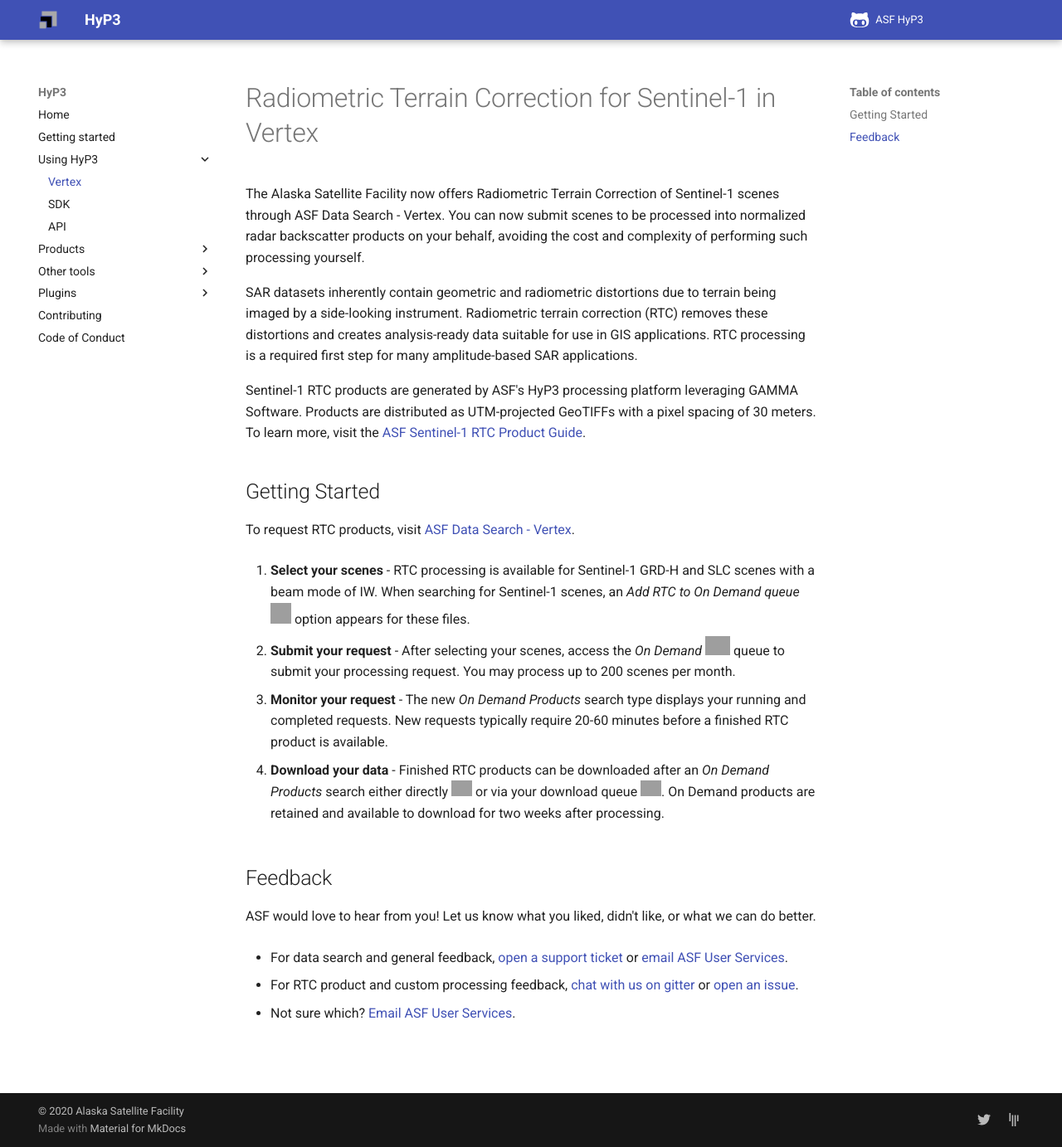
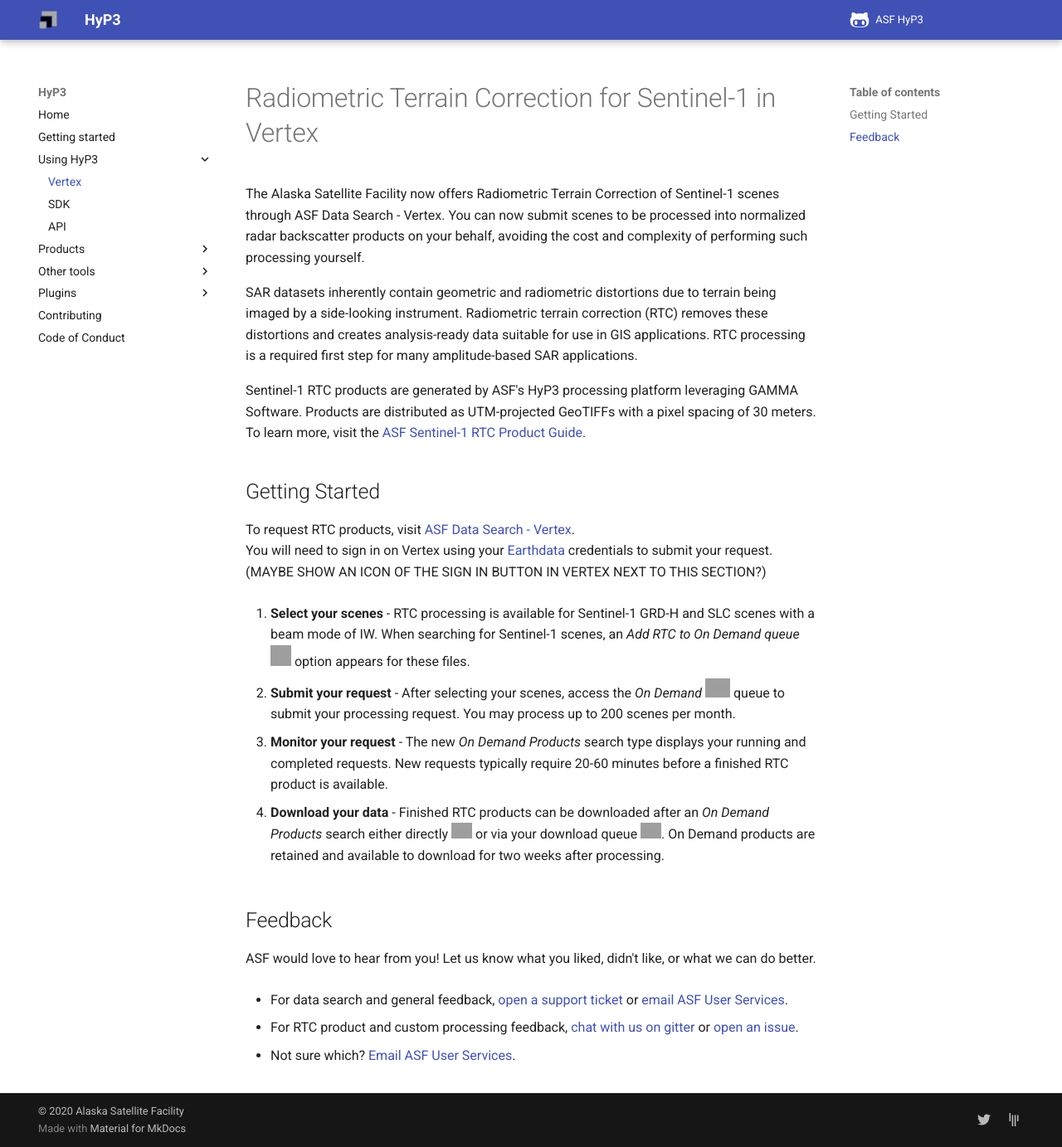
Before and after one commit to ASFHyP3/hyp3-docs, an MkDocs documentation site: the page built from docs/using/vertex.md, in a window 1280 px wide and 1383 px high. Shown: the whole window at 83% size. Built offline with MkDocs 1.6.1 and Material for MkDocs 9.7.7, drawn with Linux system fonts in a browser that asks for light colours; grey boxes are pictures that could not be loaded.

Commit message:
Update vertex.md

```diff
--- a/docs/using/vertex.md
+++ b/docs/using/vertex.md
@@ -9,6 +9,8 @@
 ## Getting Started
 
 To request RTC products, visit [ASF Data Search - Vertex](https://search.asf.alaska.edu).
+You will need to sign in on Vertex using your [Earthdata](https://urs.earthdata.nasa.gov/) credentials to submit your request.
+(MAYBE SHOW AN ICON OF THE SIGN IN BUTTON IN VERTEX NEXT TO THIS SECTION?)
 
 1. **Select your scenes** - RTC processing is available for Sentinel-1 GRD-H and SLC scenes with a beam mode of IW. When searching for Sentinel-1 scenes, an *Add RTC to On Demand queue* <img width="25" src="https://avatars1.githubusercontent.com/u/68247451" /> option appears for these files.
 
```
